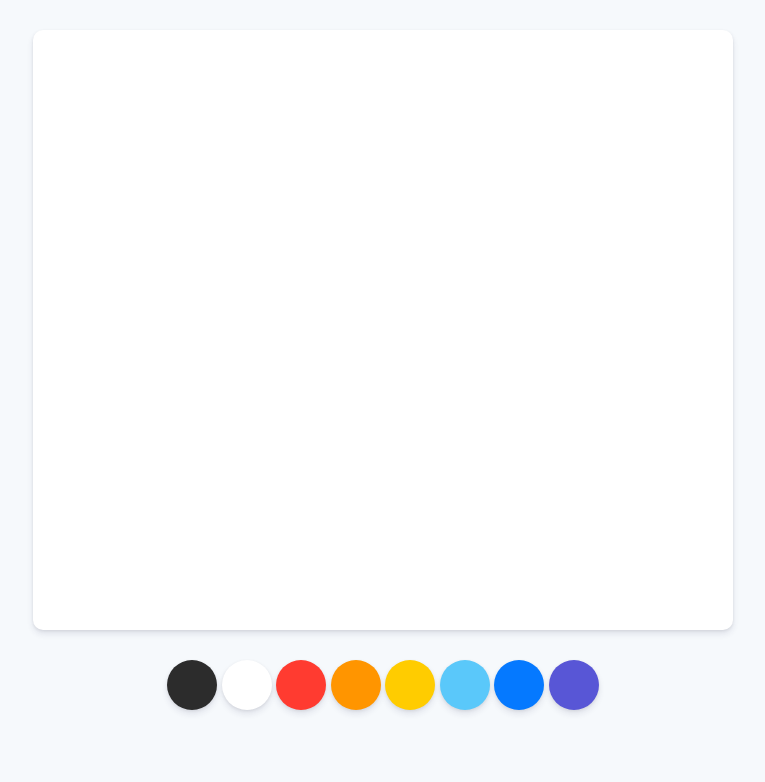
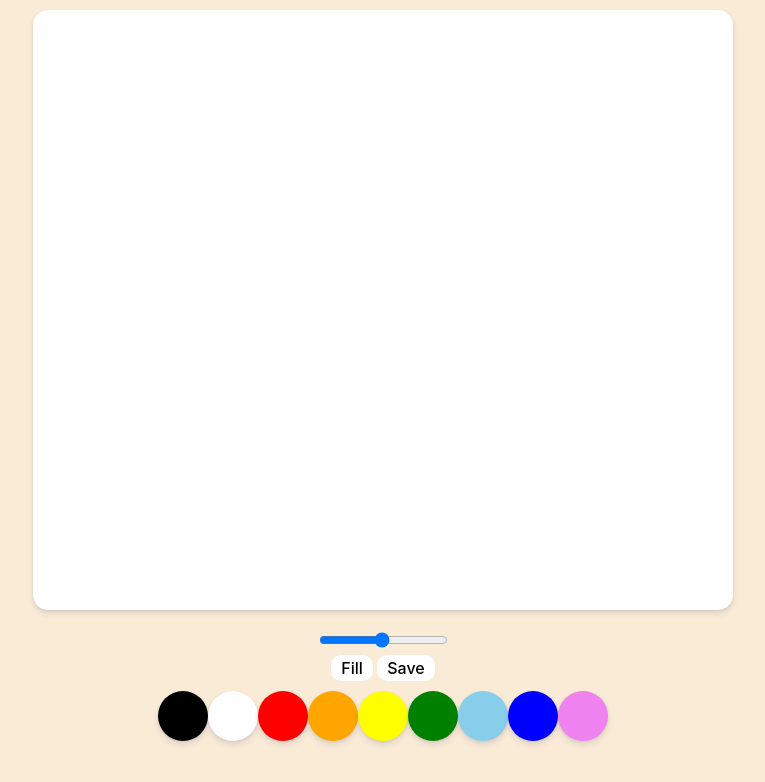
Before and after one commit to khj0426/paintJS, a plain HTML site: page index.html in a window 1280 px wide. Shown: the whole page, without its empty margins (257-1022 px from the left). Drawn offline with Linux system fonts and the light colour scheme.

Commit message:
Css_update

```diff
--- a/index.html
+++ b/index.html
@@ -4,32 +4,40 @@
     <meta charset="UTF-8">
     <meta http-equiv="X-UA-Compatible" content="IE=edge">
     <meta name="viewport" content="width=device-width, initial-scale=1.0">
-    <link rel = "stylesheet" href = "style.css">
     <title>PaintJS</title>
+    <link rel="stylesheet" href = "style.css"/>
 </head>
 <body>
-    <canvas id = "jsCanvas" class = "canvas">
+    <canvas id = "jsCanvas" class="canvas">
     </canvas>
 
-    <div class = "controls">
-        <div class = "control_colors" id = "jscolors">
-            <div class="control_colors" style="background-color:#2c2c2c;" ></div>
-            <div class="control_colors" style = "background-color:white ;"></div>
-            <div class="control_colors" style = "background-color: #FF3B30;;"></div>
-            <div class="control_colors" style="background-color: #ff9500;;"></div>
-            <div class="control_colors" style="background-color: #FFCC00;></div>
-            <div class="control_colors" style = "background-color: #4CD963;;"></div>
-            <div class="control_colors" style = "background-color: #5AC8FA;;"></div>
-            <div class="control_colors" style = "background-color: #0579FF;;"></div>
-            <div class="control_colors" style="background-color: #5856D6;;"></div>
+    <div class="controls">
+        <div class = "controls__range">
+            <input type="range" id = "jsRange" min="0.1" max="5.0" value = "2.5" step="0.1">
 
         </div>
+        <div class = "controls__bts">
+        <button id = "jsMode">Fill</button>
+        <button id = "JsSave">Save</button>
     </div>
+        <div class="controls__colors" id="jsColors">
+
+            <div class="controls__color" style="background-color:black"></div>
+            <div class="controls__color" style="background-color:white"></div>
+            <div class="controls__color" style="background-color:red"></div>
+            <div class="controls__color" style="background-color:orange"></div>
+            <div class="controls__color" style="background-color:yellow"></div>
+            <div class="controls__color" style="background-color:green"></div>
+            <div class="controls__color" style="background-color:skyblue"></div>
+            <div class="controls__color" style="background-color:blue"></div>
+            <div class="controls__color" style="background-color:violet"></div>
+        </div>
+    </div>
+
 
 
     <script src = "app.js">
 
     </script>
-
 </body>
 </html>
--- a/style.css
+++ b/style.css
@@ -1,33 +1,62 @@
 @import "reset.css";
-
 body{
-    background-color: #f6f9fc;
+    background-color: antiquewhite;
     font-family: -apple-system, BlinkMacSystemFont, 'Segoe UI', Roboto, Oxygen, Ubuntu, Cantarell, 'Open Sans', 'Helvetica Neue', sans-serif;
     display: flex;
     flex-direction: column;
     align-items: center;
-    padding-top:30px;
+    padding-top: 10px;
 }
+
 .canvas{
     width: 700px;
     height: 600px;
-    background-color:white;
+    background-color: white;
+    border-radius: 15px;
+    box-shadow: 0 4px 6px rgba(50, 50, 93, 0.11), 0 1px 3px rgba(0, 0, 0, 0.08);
+}
+
+
+.controls{
+    margin-top: 20px;
+    display: flex;
+    flex-direction: column;
+    align-items: center;
+
+}
+.controls .controls__bts{
+    margin-bottom: 10px;
+}
+.controls__bts button{
+    box-shadow: 0 4px 6px rgba(50, 50, 93, 0.11), 0 1px 3px rgba(0, 0, 0, 0.08);
+    all:unset;
+    cursor: pointer;
+    background-color: white;
+    text-align: center;
+    padding:5px 10px;
     border-radius: 10px;
+    border: rgba(0, 0, 0, 0.08);
+
+    font-weight: 500;
+}
+
+.controls__bts button:active{
+   transform: scale(0.87);
+
+}
+.controls .controls__colors{ /*한칸 뛰어야 한다) */
+    display:flex;
+}
+
+.controls__colors .controls__color{
+    width: 50px;
+    height: 50px;
+    cursor: pointer;
     box-shadow: 0 4px 6px rgba(50, 50, 93, 0.11), 0 1px 3px rgba(0, 0, 0, 0.08);
+    border-radius: 25px;
+}
+.controls .controls__range{
+    margin-bottom: 5px;
 
 
 }
-.controls{
-    margin-top: 30px;
-
-}
-
-.control_colors .control_colors{
-    display:inline-flex;
-
-    width: 50px;
-    height: 50px;
-    border-radius: 25px;
-    box-shadow: 0 4px 6px rgba(50, 50, 93, 0.11), 0 1px 3px rgba(0, 0, 0, 0.08);
-
-}
```
